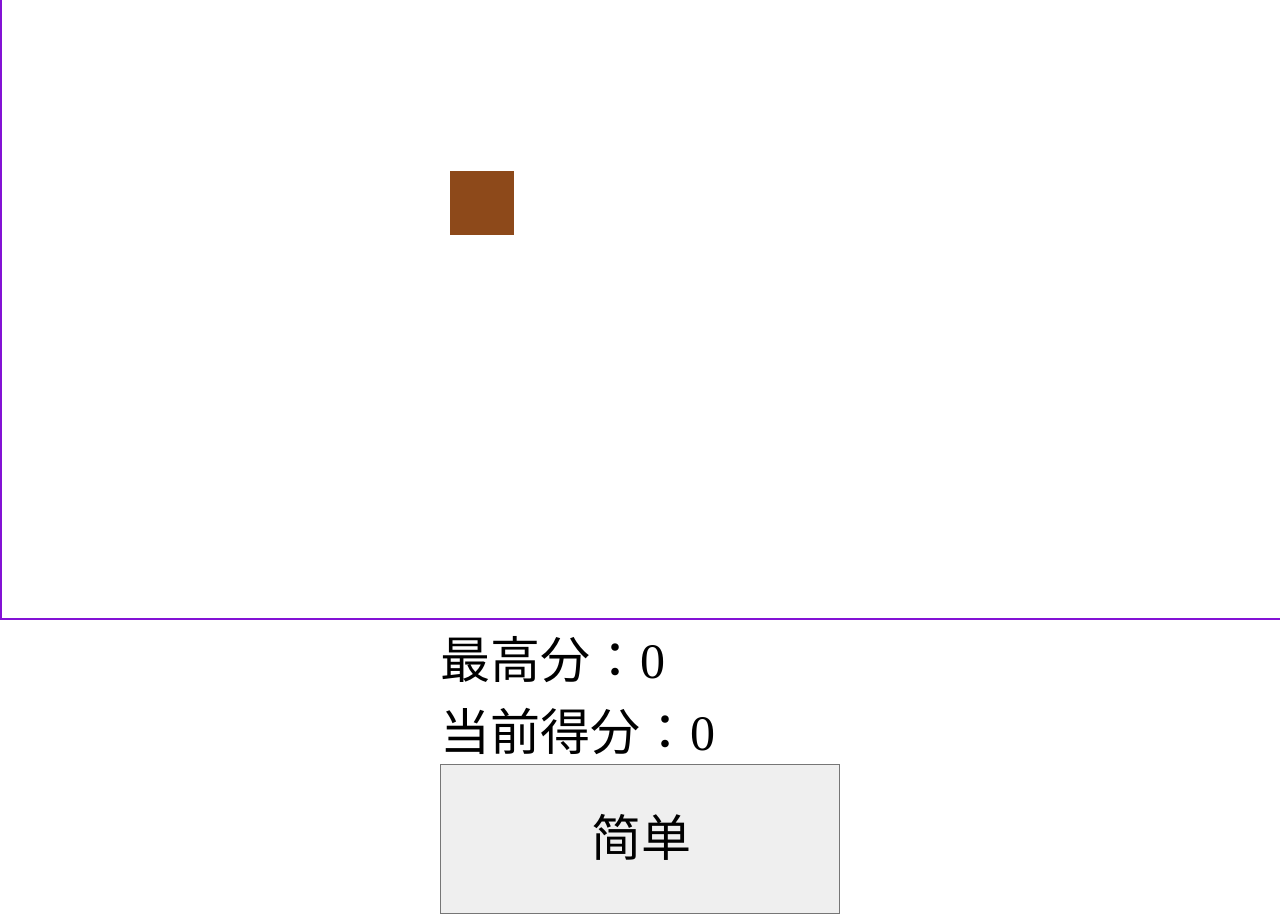
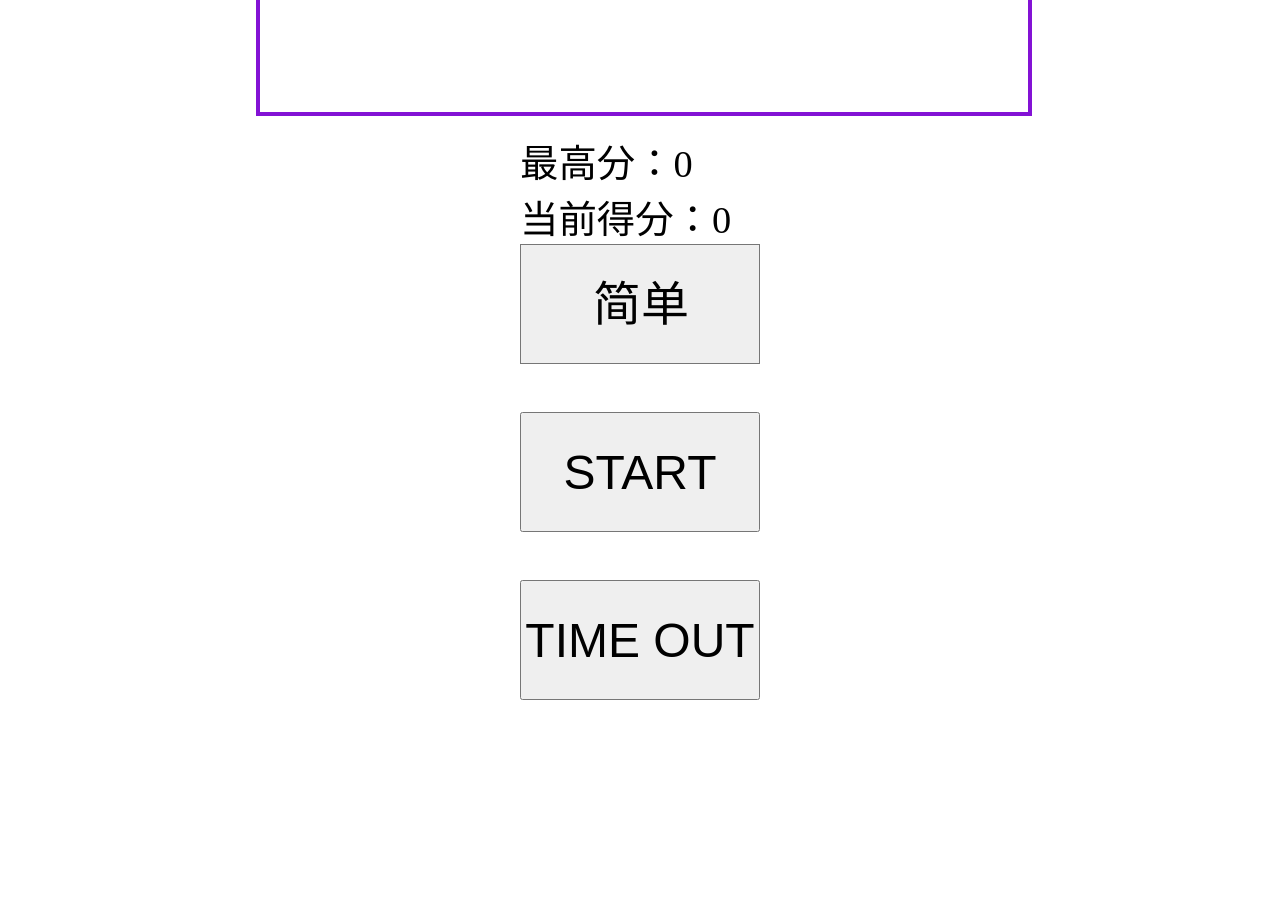
Before and after one commit to OPIG/mobileSnake, a plain HTML site: page index.html in a window 1280 px wide. Shown: the part 660-1577 px from the top of the page. After the commit the page ends 1384 px from the top, so only its background shows below. Drawn offline with Linux system fonts and the light colour scheme.

Commit message:
git push -u origin master

```diff
--- a/css/style.css
+++ b/css/style.css
@@ -4,33 +4,33 @@ li{list-style: none;}
 
 @media screen and (min-width: 320px) {
     html {
-        font-size: 50px;
+        font-size: 100px;
     }
 }
 
 @media screen and (min-width: 360px) {
     html {
-        font-size: 56px;
+        font-size: 113px;
+    }
+}
+@media screen and (min-width:375px) {
+    html {
+        font-size: 117px;
     }
 }
 
-@media screen and (min-width: 400px) {
+@media screen and (min-width: 412px) {
     html {
-        font-size: 63px;
+        font-size: 129px;
     }
 }
 
-@media screen and (min-width: 440px) {
+@media screen and (min-width: 768px) {
     html {
-        font-size: 69px;
+        font-size: 240px;
     }
 }
 
-@media screen and (min-width: 480px) {
-    html {
-        font-size: 75px;
-    }
-}
 
 /**
  * 2016-01-13 订正
@@ -50,22 +50,12 @@ html {
 }
 */
 
-html {
-    font-size: 15.625vw;
-}
-
-@media screen and (min-width: 640px) {
-    html {
-        font-size: 100px;
-    }
-}
 .box{
     width: 100%;
 }
 .bigbox{
-    width: 100%;
-    display: flex;
-    flex-direction: column;
+    width: 3.2rem;
+    margin: 0 auto;
 }
 ul{
     width: 100%;
@@ -79,26 +69,23 @@ li{
     height: 5%;
 }
 .oper{
-    font-size: 0.5rem;
-    width: 4rem;
-    margin: 0 auto;
+    font-size: 0.16rem;
+    width: 1rem;
+    /* height: 2.3rem; */
+    margin: 0.1rem auto;
 }
 #level{
-    width: 4rem;
-    height: 1.5rem;
-    font-size: 0.5rem;
+    width: 1rem;
+    height: 0.5rem;
+    font-size: 0.2rem;
+    padding-left: 0.3rem;
     outline: none;
     -webkit-appearance: none;
-    padding-left: 1.5rem;
 }
-#level option{
+
+.oper input{
+    width: 1rem;
+    height: 0.5rem;
     font-size: 0.2rem;
-    width: 3rem;
-    height: 2rem;
+    margin-top: 0.2rem;
 }
-.oper input{
-    width: 4rem;
-    height: 1.5rem;
-    font-size: 0.5rem;
-    margin-top: 0.5rem;
-}
--- a/js/js.js
+++ b/js/js.js
@@ -16,6 +16,12 @@ var box = document.getElementById("box")
 var boxWidth = box.offsetWidth;
 box.style.height = boxWidth+"px";
 
+// var body = document.body;
+// var bodyWidth = body.offsetWidth;
+// console.log(bodyWidth);
+// if(bodyWidth>1024){
+
+// }
 // var str="";
 // for(var i=0;i<400;i++){
 //     str+="<li></li>"
```
